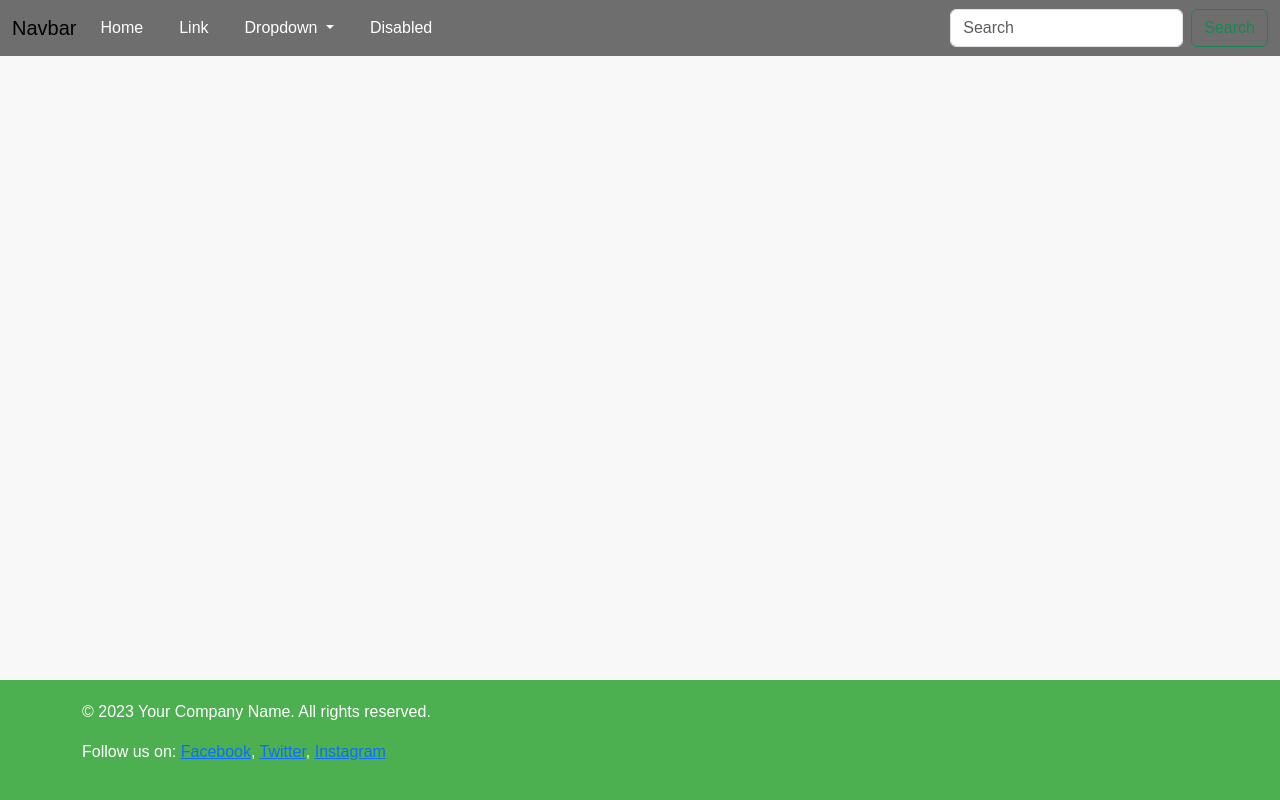
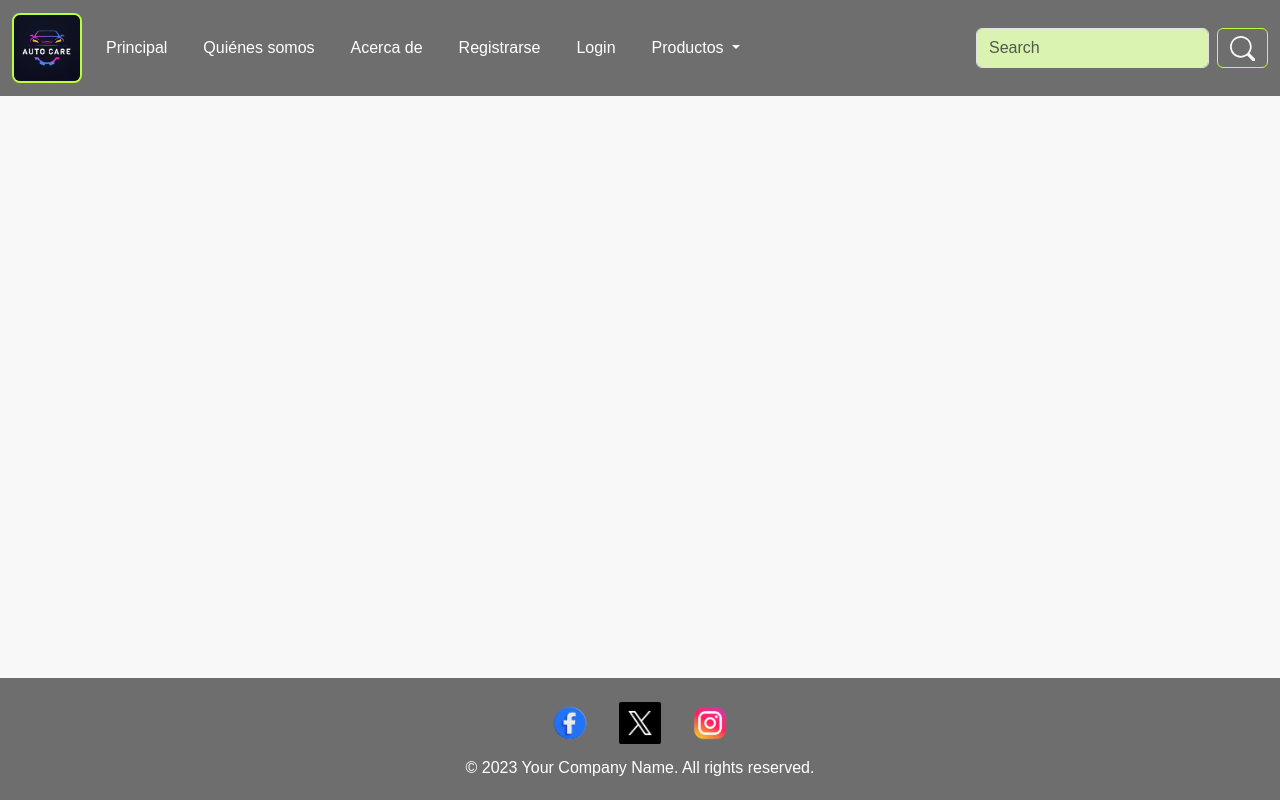
Before and after one commit to Daminn7/PROT2-612951, a CodeIgniter 4 app: the page made by app/Views/PROT2-612951/proyecto.php in a window 1280 px wide. Run offline with PHP 8.4 and a stand-in for CodeIgniter, Linux system fonts and the light colour scheme; the template is opened without the code that fills it, so the values that code supplies are empty; some libraries are stand-ins or nearby versions.

Commit message:
Actualización plantilla

```diff
--- a/app/Views/Layout/principal.php
+++ b/app/Views/Layout/principal.php
@@ -12,21 +12,30 @@
     <header class="row-1">
         <nav class="navbar navbar-expand-lg">
             <div class="container-fluid">
-            <a class="navbar-brand" href="#">Navbar</a>
-                <button class="navbar-toggler" type="button" data-bs-toggle="collapse" data-bs-target="#navbarSupportedContent" aria-controls="navbarSupportedContent" aria-expanded="false" aria-label="Toggle navigation">
-                 <span class="navbar-toggler-icon"></span>
+                <a class="navbar-brand" href="#"><img src="<?= base_url('img/logo.png') ?>" alt="Logo" class="logo"></a>
+                <button class="navbar-toggler" type="button" data-bs-toggle="collapse" data-bs-target="#navbarSupportedContent"  aria-controls="navbarSupportedContent" aria-expanded="false" aria-label="Toggle navigation">
+                <span class="navbar-toggler-icon"></span>
+
                 </button>
              <div class="collapse navbar-collapse " id="navbarSupportedContent">
                 <ul class="navbar-nav me-auto mb-2 mb-lg-0">
                      <li class="nav-item">
-                         <a class="nav-link active" aria-current="page" href="#">Home</a>
+                         <a class="nav-link active" aria-current="page" href="#">Principal</a>
                     </li>
                      <li class="nav-item">
-                        <a class="nav-link" href="#">Link</a>
+                        <a class="nav-link" href="#">Quiénes somos</a>
                     </li>
+                    <li class="nav-item">
+                        <a class="nav-link" href="#">Acerca de</a>
+                    </li>
+                    <li class="nav-item">
+                        <a class="nav-link" href="#">Registrarse</a>
+                    </li>
+                    <li class="nav-item">
+                        <a class="nav-link" href="#">Login</a>
                     <li class="nav-item dropdown">
                         <a class="nav-link dropdown-toggle" href="#" role="button" data-bs-toggle="dropdown" aria-expanded="false">
-                             Dropdown
+                            Productos
                         </a>
                             <ul class="dropdown-menu">
                                 <li><a class="dropdown-item" href="#">Action</a></li>
@@ -35,13 +44,13 @@
                                 <li><a class="dropdown-item" href="#">Something else here</a></li>
                             </ul>
                     </li>
-                    <li class="nav-item">
-                        <a class="nav-link disabled" aria-disabled="true">Disabled</a>
-                    </li>
+
                 </ul>
                 <form class="d-flex" role="search">
                     <input class="form-control me-2" type="search" placeholder="Search" aria-label="Search"/>
-                    <button class="btn btn-outline-success" type="submit">Search</button>
+                    <button class="btn btn-outline-light" type="submit"><svg xmlns="http://www.w3.org/2000/svg" width="25" height="25"      fill="currentColor" class="bi bi-search" viewBox="0 0 15 15">
+                    <path d="M11.742 10.344a6.5 6.5 0 1 0-1.397 1.398h-.001q.044.06.098.115l3.85 3.85a1 1 0 0 0 1.415-1.414l-3.85-3.85a1 1 0 0 0-.115-.1zM12 6.5a5.5 5.5 0 1 1-11 0 5.5 5.5 0 0 1 11 0"/>
+                    </svg></button>
                  </form>
                 </div>
             </div>
@@ -51,13 +60,13 @@
         <?= $this->renderSection('content') ?>
     </main>
     <footer class="row-1 fixed-bottom">
-    <div class="container">
-        <p>&copy; 2023 Your Company Name. All rights reserved.</p>
-        <p>Follow us on:
-            <a href="https://www.facebook.com" target="_blank">Facebook</a>,
-            <a href="https://www.twitter.com" target="_blank">Twitter</a>,
-            <a href="https://www.instagram.com" target="_blank">Instagram</a>
-        </p>
+        <div class="container">
+            <div>
+                <a href="https://www.facebook.com" target="_blank"><img src="<?= base_url('img/facebook.png') ?>" alt="Facebook"></a>
+                <a href="https://x.com" target="_blank"><img src="<?= base_url('img/x.png') ?>" alt="X"></a>
+                <a href="https://www.instagram.com" target="_blank"><img src="<?= base_url('img/ig.png') ?>" alt="Instagram"></a>
+            </div>
+            <div>&copy; 2023 Your Company Name. All rights reserved.</div>
         </div>
     </footer>
     <script src="<?= base_url('js/bootstrap.bundle.min.js') ?>"></script>
--- a/public/css/estilo.css
+++ b/public/css/estilo.css
@@ -13,22 +13,33 @@ body{
 }*/
 .logo{
     display: block;
-    margin: 0 auto;
+    margin: 0;
     max-width: 100%;
-    border: 3px solid #baff39;
-    border-radius: 10px;
-    width: 20%;
-    height: 20%;
+    border: 2px solid #baff39;
+    border-radius: 8px;
+    width: 70px;
+    height: 70px;
 }
 nav{
     background-color: #6e6e6e;
-    padding: 10px;
+    padding: 5px;
+    width: 100%;
+}
+.navbar-toggler {
+    border-width: 0.5px;
+    border-color: #baff39;
+    border-radius: 8px;
+    box-shadow: #fff 0px 0px 5px;
+}
+.navbar-toggler:focus {
+    box-shadow: 0 0 0 0.10rem #fff !important;
+    outline: 1px solid #fff !important;
 }
 nav .navbar-nav .nav-link {
-    color: #fff; /* Cambia #fff por el color que desees */
+    color: #fff;
 }
 nav .navbar-nav .nav-link.active {
-    color: #fff; /* Cambia #fff por el color que desees */
+    color: #fff;
 }
 nav ul{
     display: flex;
@@ -41,7 +52,6 @@ nav ul li{
     margin-right: 20px;
 }
 nav ul li a{
-    /*color: #6e6e6e;*/
     text-decoration: none;
     padding: 8px 16px;
     border-radius: 5px;
@@ -54,9 +64,66 @@ nav .navbar-nav .nav-link:hover,
 nav .navbar-nav .nav-link:focus {
     color: #000;
 }
+nav .dropdown-menu{
+    background-color: #6e6e6e;
+    border: 1px solid #baff39;padding-left: 2px;
+}
+nav .dropdown-menu .dropdown-item{
+    color: #fff;
+}
+nav .dropdown-item:hover{
+    background-color: #baff39;
+    box-shadow: cornsilk 0px 0px 15px;
+    color: #000;
+}
+nav .dropdown-menu .dropdown-item:hover
+nav .dropdown-menu .dropdown-item:focus{
+    background-color: #baff39;
+    color: #000000;
+}
+form .form-control{
+    background-color: #dbf3b0;
+}
+form .btn {
+    border-width: 1px;
+    border-style: solid;
+    border-color: #baff39;
+    font-weight: bold;
+}
+form .btn:hover{
+    background-color: #baff39;
+    color: #000;
+}
 footer{
-
-    background-color: #4caf50;
+    background-color: #6e6e6e;
     color: #fff;
     padding: 20px 0;
+    /*height: 6rem;*/
+    width: 100%;
 }
+footer .container {
+    display: flex;
+    flex-direction: column;
+    justify-content: center;
+    align-items: center;
+    text-align: center;
+    flex-wrap: wrap;
+    gap: 0.5rem;
+    width: 100%;
+    height: 100%;
+}
+footer .container div img {
+    background-color: #6e6e6e; /* Color base del footer */
+    border-radius: 6px;        /* Opcional: bordes redondeados */
+    padding: 4px;              /* Opcional: espacio interno */
+    width: 50px;
+    height: 50px;
+    object-fit: contain;
+    margin: 0 8px;
+    vertical-align: middle;
+    transition: transform 0.2s;
+}
+footer .container div img:hover {
+    transform: scale(1.15);
+    filter: brightness(1.2);
+}
```
Also changed, not shown: public/img/facebook.png (added), public/img/ig.png (added), public/img/logo.png (added), public/img/x.png (added).
